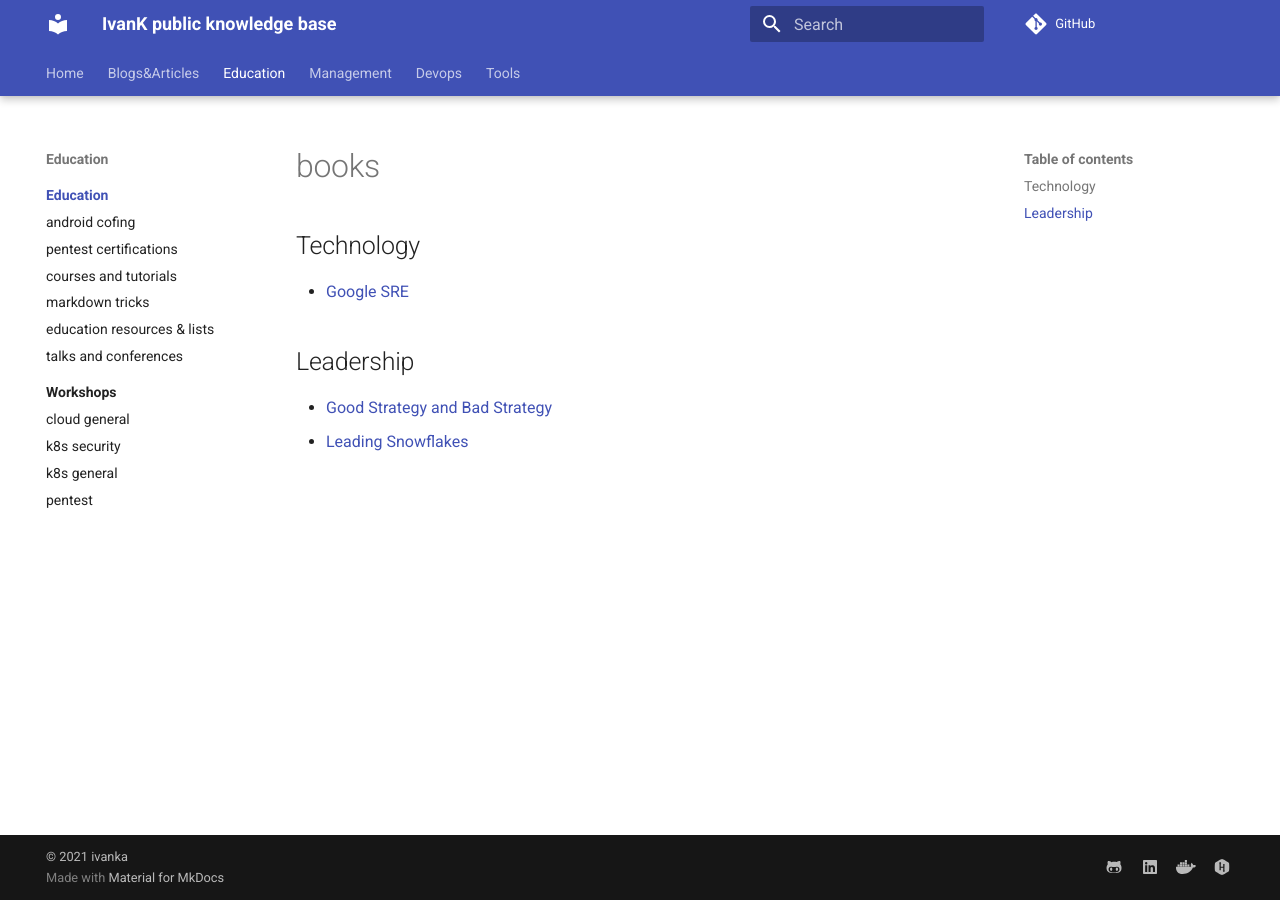
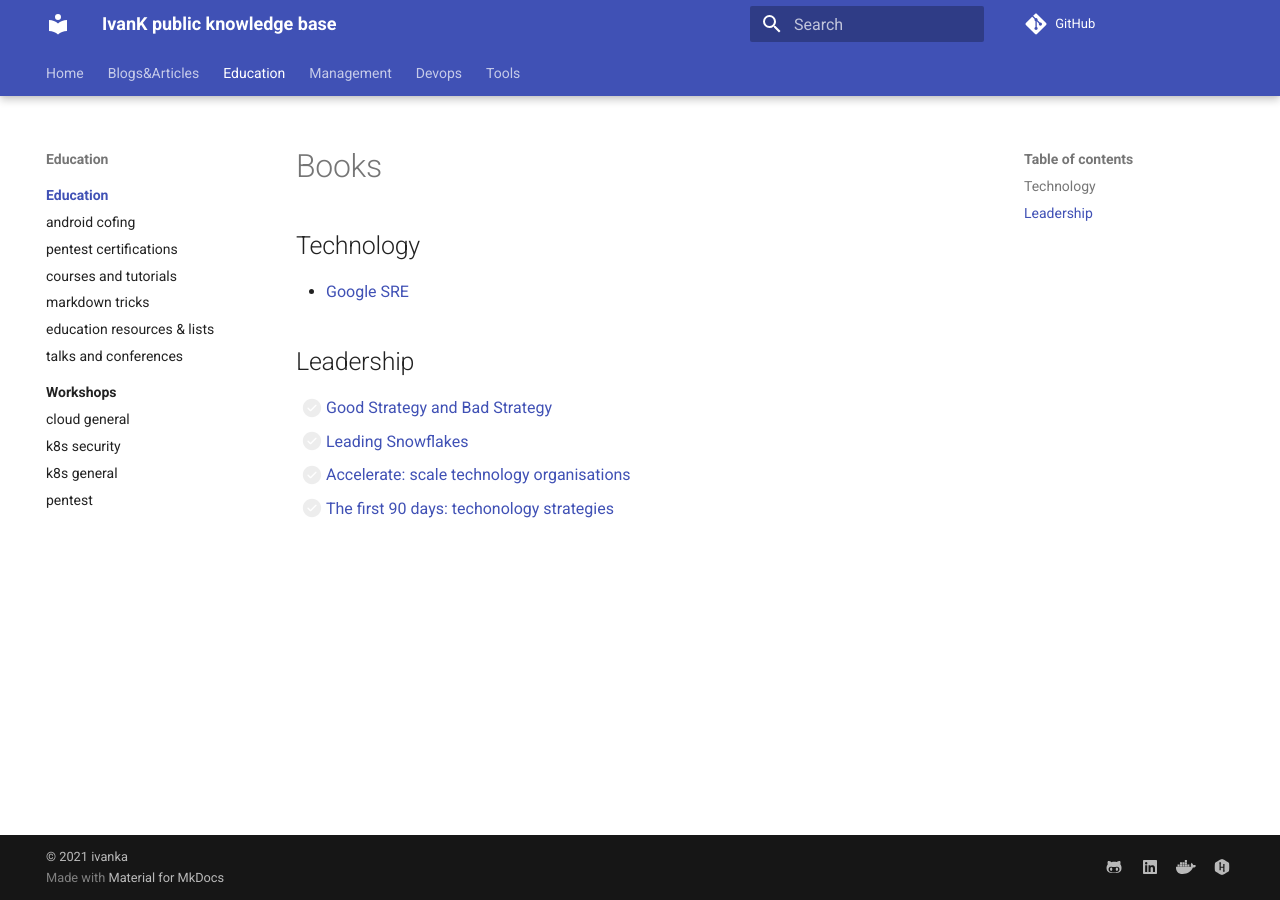
Before and after one commit to ivankatliarchuk/knowledge-base, an MkDocs documentation site: the page built from docs/education/index.md, in a window 1280 px wide. Built offline with MkDocs 1.6.1 and Material for MkDocs 9.7.7, drawn with Linux system fonts in a browser that asks for light colours; comment, search, counter and statistics services are not loaded.

Commit message:
update books

```diff
--- a/docs/education/index.md
+++ b/docs/education/index.md
@@ -7,16 +7,23 @@ date: 2021-03-08
 published: true
 ---
 
+# Books
+
 ## Technology
 
 - [Google SRE](https://landing.google.com/sre/sre-book/toc/)
 
 ## Leadership
 
-- [Good Strategy and Bad Strategy][good-bad-strategy]
-- [Leading Snowflakes](http://leadingsnowflakes.com/)
+- [ ] [Good Strategy and Bad Strategy][good-bad-strategy]
+- [ ] [Leading Snowflakes](http://leadingsnowflakes.com/)
+- [ ] [Accelerate: scale technology organisations][accelerate]
+- [ ] [The first 90 days: techonology strategies][accelerate]
 
+<!-- resources -->
 [good-bad-strategy]: https://www.goodreads.com/book/show/11721966-good-strategy-bad-strategy
+[accelerate]: https://www.amazon.com/Accelerate-Software-Performing-Technology-Organizations-ebook/dp/B07B9F83WM/ref=sr_1_1?s=books&ie=UTF8&qid=1532354658&sr=1-1&keywords=accelerate+devops
+[tech-strategies]: https://www.amazon.com/First-Days-Updated-Expanded-Strategies-ebook/dp/B00B6U63ZE/ref=sr_1_1?s=digital-text&ie=UTF8&qid=1532438854&sr=1-1&keywords=the+first+90+days
 
 <!-- https://ebookcentral.proquest.com/lib/open/detail.action?pq-origsite=primo&docID=1743239 -->
 <!-- https://www.ebooks.com/en-gb/book/725888/good-strategy-bad-strategy/richard-rumelt/ -->
```
